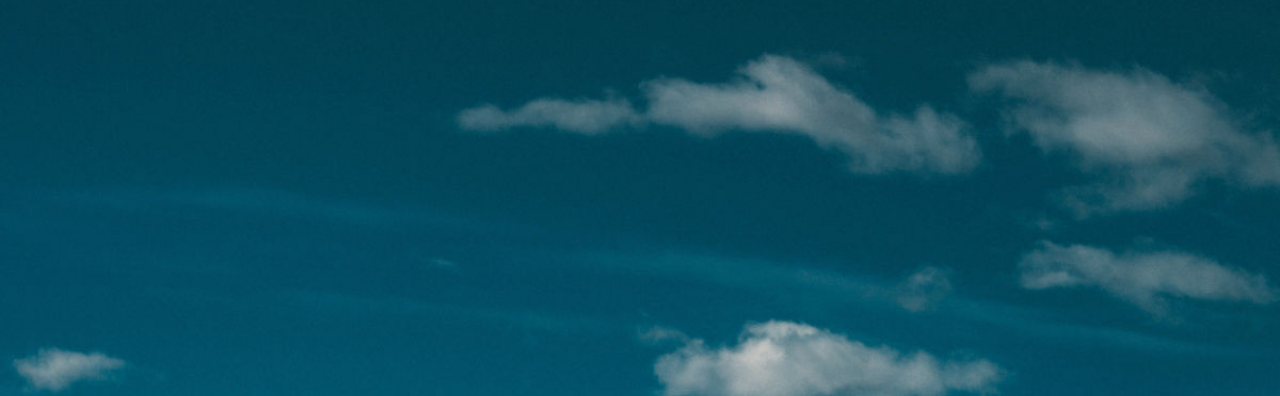
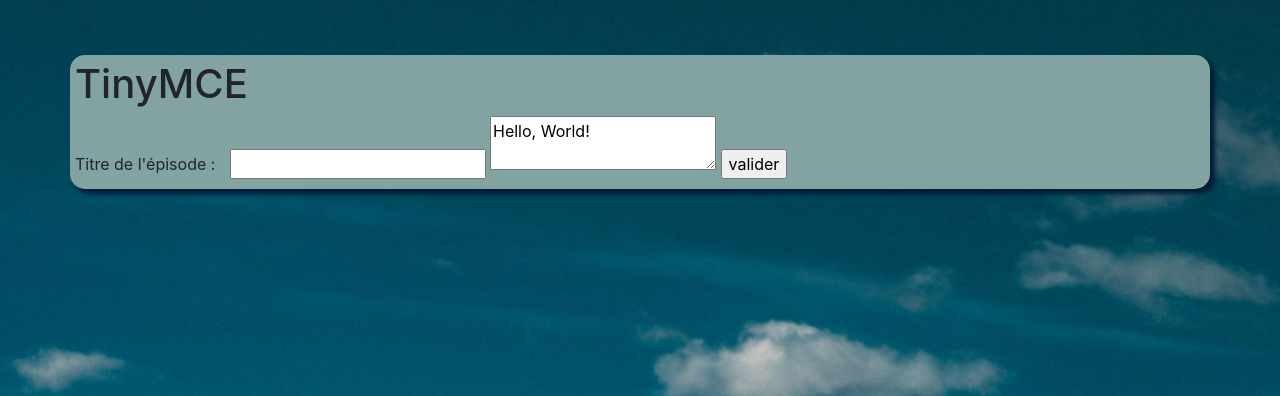
Before and after one commit to sylvainguelle/projet-4, a PHP site: template view/backend/editorview.php in a window 1280 px wide. Shown: the part 56-452 px from the top of the page. Run offline with PHP 8.4, Linux system fonts and the light colour scheme; the template is opened without the code that fills it, so the values that code supplies are empty; some libraries are stand-ins or nearby versions.

Commit message:
fonction nouvel episode , creation template admin avec tinymce

```diff
--- a/index.php
+++ b/index.php
@@ -30,6 +30,12 @@ try {
     elseif ($_GET['action'] == 'validComment') {
       validComment($_GET['id']);
     }
+    elseif ($_GET['action'] == 'newEpisode') {
+      newEpisode();
+    }
+    elseif ($_GET['action'] == 'saveNewEpisode') {
+      saveNewEpisode($_POST['title'],$_POST['episode']);
+    }
   }
   else {
     displayHome();
--- a/model/episodemanager.php
+++ b/model/episodemanager.php
@@ -26,4 +26,10 @@ class Episodes extends QueryManager
     $episode = $req->fetch();
     return $episode;
   }
+
+  public function saveNewEpisode($title,$episode)
+  {
+    $db = $this->dbConnect();
+    $db->query("INSERT INTO episode(title,episodeText,date) VALUES('$title','$episode', NOW())");
+  }
 }
--- a/view/backend/adminview.php
+++ b/view/backend/adminview.php
@@ -25,6 +25,8 @@
     ?>
   </div>
   <div id="user-panel" class="episode col-lg-12">
+    <h4><a href="index.php?action=newEpisode">Rediger un nouvel épisode</a></h4>
+
     <h4>Modifier un episode</h4>
     <?php
     while ($episode = $episodes->fetch())
--- a/view/backend/editorview.php
+++ b/view/backend/editorview.php
@@ -0,0 +1,17 @@
+<?php $title = "Admistration"; ?>
+
+<?php ob_start(); ?>
+<div id="blog-login" class="row justify-content-center">
+  <div id="user-panel" class="episode col-lg-12">
+    <h1>TinyMCE</h1>
+    <form action="index.php?action=saveNewEpisode" method="post">
+      <label for="title">Titre de l'épisode :</label>
+      <input type="text" name="title" value="">
+      <textarea id="mytextarea" name="episode">Hello, World!</textarea>
+      <input type="submit" name="valider" value="valider">
+    </form>
+  </div>
+</div>
+<?php $content = ob_get_clean(); ?>
+
+<?php require("view/backend/templateadmin.php"); ?>
--- /dev/null
+++ b/view/backend/templateadmin.php
@@ -0,0 +1,45 @@
+<!DOCTYPE html>
+<html lang="fr">
+  <head>
+    <meta charset="utf-8">
+    <title><?= $title ?></title>
+    <link rel="stylesheet" href="https://stackpath.bootstrapcdn.com/bootstrap/4.3.1/css/bootstrap.min.css" integrity="sha384-ggOyR0iXCbMQv3Xipma34MD+dH/1fQ784/j6cY/iJTQUOhcWr7x9JvoRxT2MZw1T" crossorigin="anonymous">
+    <script src="https://code.jquery.com/jquery-3.3.1.slim.min.js" integrity="sha384-q8i/X+965DzO0rT7abK41JStQIAqVgRVzpbzo5smXKp4YfRvH+8abtTE1Pi6jizo" crossorigin="anonymous"></script>
+    <script src="https://cdnjs.cloudflare.com/ajax/libs/popper.js/1.14.7/umd/popper.min.js" integrity="sha384-UO2eT0CpHqdSJQ6hJty5KVphtPhzWj9WO1clHTMGa3JDZwrnQq4sF86dIHNDz0W1" crossorigin="anonymous"></script>
+    <script src="https://stackpath.bootstrapcdn.com/bootstrap/4.3.1/js/bootstrap.min.js" integrity="sha384-JjSmVgyd0p3pXB1rRibZUAYoIIy6OrQ6VrjIEaFf/nJGzIxFDsf4x0xIM+B07jRM" crossorigin="anonymous"></script>
+    <script src="https://cdn.tiny.cloud/1/za17hvrk5xgxb2y7q50j7t1cy3s4vjl40938i3r6n5psj6jp/tinymce/5/tinymce.min.js"></script>
+    <script>
+      tinymce.init({
+        selector: '#mytextarea',
+        height: 500
+      });
+    </script>
+    <link rel="icon" type="image/x-icon" href="./public/images/mountain-15-48-260771.png">
+    <link rel="stylesheet" href="./public/css/style.css" />
+  </head>
+  <body>
+    <nav class="navbar navbar-expand-lg navbar-light">
+      <a class="navbar-brand" href="index.php">Billet simple pour l'Alaska</a>
+      <button class="navbar-toggler" type="button" data-toggle="collapse" data-target="#navbarSupportedContent" aria-controls="navbarSupportedContent" aria-expanded="false" aria-label="Toggle navigation">
+        <span class="navbar-toggler-icon"></span>
+      </button>
+
+      <div class="collapse navbar-collapse" id="navbarSupportedContent">
+        <ul class="navbar-nav mr-auto">
+          <li class="nav-item active">
+            <a class="nav-link" href="index.php">Accueil <span class="sr-only">(current)</span></a>
+          </li>
+          <li class="nav-item">
+            <a class="nav-link" href="index.php?action=listEpisode">Chapitres</a>
+          </li>
+          <li class="nav-item">
+            <a class="nav-link" href="index.php?action=login">login</a>
+          </li>
+        </ul>
+      </div>
+    </nav>
+    <div id="main-content" class="container">
+      <?= $content ?>
+    </div>
+  </body>
+</html>
--- a/view/frontend/loginview.php
+++ b/view/frontend/loginview.php
@@ -4,7 +4,7 @@
 <div id="blog-login" class="row justify-content-center">
   <div id="inscription" class="formulaire col-lg-5">
     <h3>Connection à l'interface d'administration</h3>
-    <form class="" action="index.php?action=loginUser" method="post">
+    <form action="index.php?action=loginUser" method="post">
       <div class="">
         <label for="email">Adresse mail : </label>
         <input type="email" name="email" value="" required>
```
Also changed, not shown: controller/controller.php (+22 -0 lines).
